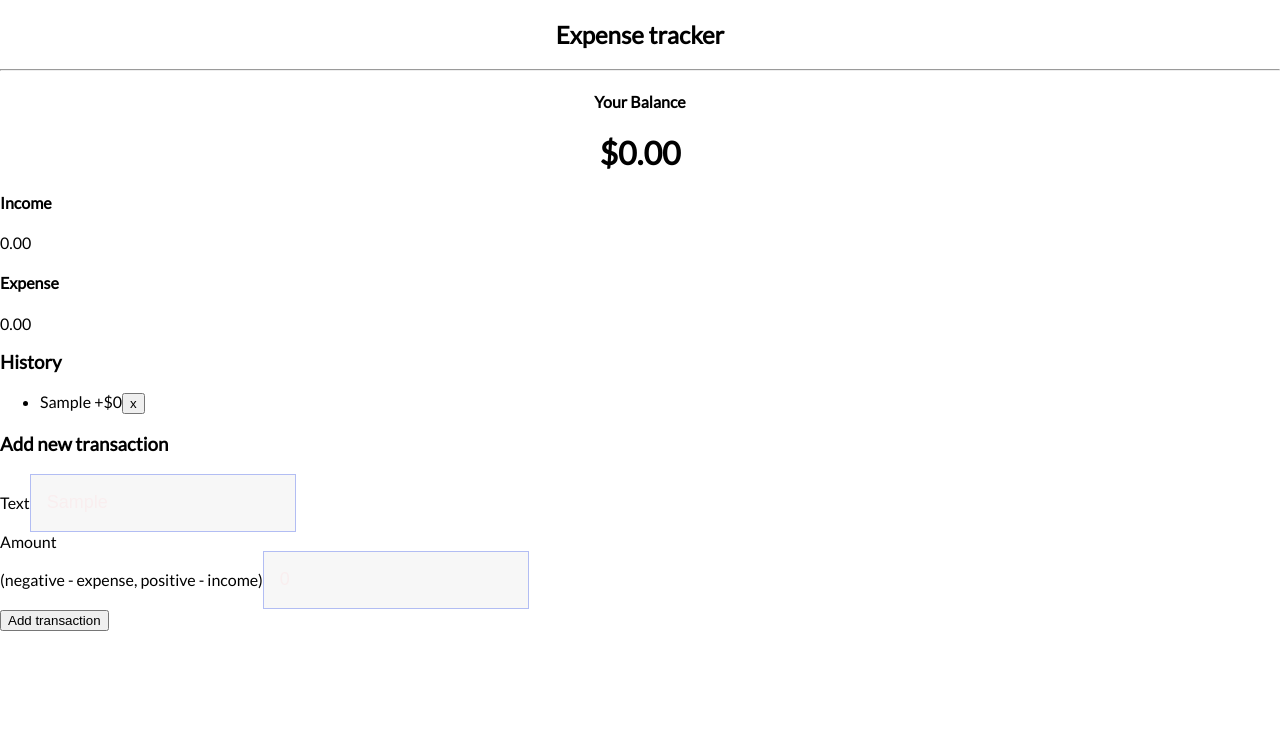
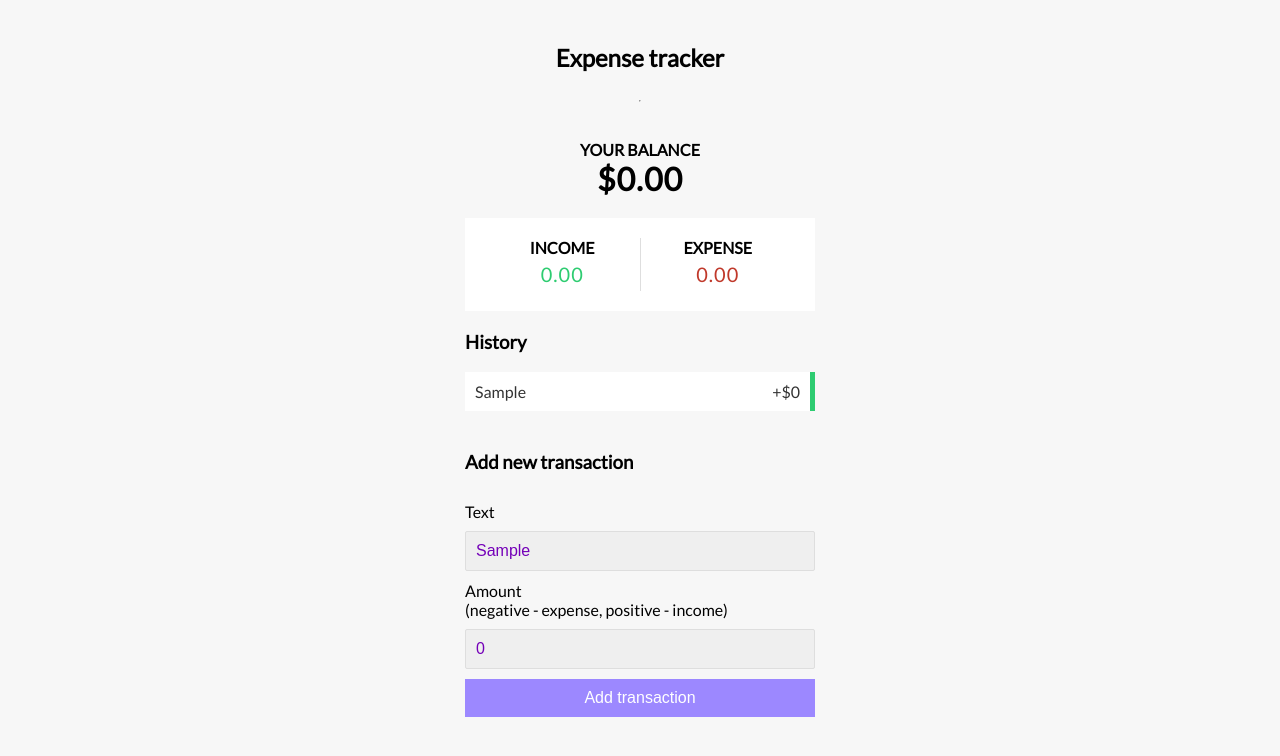
Before and after one commit to dommyrock/SignalRparser, a React (Create React App) app in the folder StreamOutputWebApp/client-app/: page /expenses in a window 1280 px wide. Both pictures are taken after typing "Sample" into the empty fields and a click on the button "Add transaction". Shown: the top 756 px of the page. Built offline with nearby package versions, Linux system fonts and the light colour scheme.

Commit message:
web-app replaced expenses.css with css module expenses.module.css so css doesnt leak to other components !

```diff
--- a/StreamOutputWebApp/client-app/src/components/ExpenseTracker/AddTransaction.jsx
+++ b/StreamOutputWebApp/client-app/src/components/ExpenseTracker/AddTransaction.jsx
@@ -1,6 +1,7 @@
 import React, { useState, useContext } from "react";
 import { GlobalContext } from "../../context-providers/GlobalContextProvider";
 import { uuidv4 } from "../../utils/helpers";
+import styles from "./expenses.module.css";
 
 export const AddTransaction = () => {
   const [text, setText] = useState("");
@@ -8,13 +9,13 @@ export const AddTransaction = () => {
 
   const { addTransaction } = useContext(GlobalContext);
 
-  const onSubmit = e => {
+  const onSubmit = (e) => {
     e.preventDefault();
 
     const newTransaction = {
       id: uuidv4(),
       text,
-      amount: +amount
+      amount: +amount,
     };
     console.log(newTransaction.id);
 
@@ -26,17 +27,31 @@ export const AddTransaction = () => {
       <h3>Add new transaction</h3>
       <form onSubmit={onSubmit}>
         <div className="form-control">
-          <label htmlFor="text">Text</label>
-          <input type="text" value={text} onChange={e => setText(e.target.value)} placeholder="Enter text..." />
+          <label className={styles.labelexpenses} htmlFor="text">
+            Text
+          </label>
+          <input
+            className={styles.inputexpenses}
+            type="text"
+            value={text}
+            onChange={(e) => setText(e.target.value)}
+            placeholder="Enter text..."
+          />
         </div>
         <div className="form-control">
-          <label htmlFor="amount">
+          <label className={styles.labelexpenses} htmlFor="amount">
             Amount <br />
             (negative - expense, positive - income)
           </label>
-          <input type="number" value={amount} onChange={e => setAmount(e.target.value)} placeholder="Enter amount..." />
+          <input
+            className={styles.inputexpenses}
+            type="number"
+            value={amount}
+            onChange={(e) => setAmount(e.target.value)}
+            placeholder="Enter amount..."
+          />
         </div>
-        <button className="btn">Add transaction</button>
+        <button className={styles.btnexpenses}>Add transaction</button>
       </form>
     </>
   );
--- a/StreamOutputWebApp/client-app/src/components/ExpenseTracker/Balance.jsx
+++ b/StreamOutputWebApp/client-app/src/components/ExpenseTracker/Balance.jsx
@@ -1,20 +1,24 @@
 import React, { useContext } from "react";
 import { GlobalContext } from "../../context-providers/GlobalContextProvider";
-
+import styles from "././expenses.module.css";
 const inlineCss = {
-  textAlign: "center"
+  textAlign: "center",
 };
 export const Balance = () => {
   const { transactions } = useContext(GlobalContext);
 
-  const amounts = transactions.map(transaction => transaction.amount);
+  const amounts = transactions.map((transaction) => transaction.amount);
 
   const total = amounts.reduce((acc, item) => (acc += item), 0).toFixed(2);
 
   return (
     <>
-      <h4 style={inlineCss}>Your Balance</h4>
-      <h1 style={inlineCss}>${total}</h1>
+      <h4 className={styles.h4expenses} style={inlineCss}>
+        Your Balance
+      </h4>
+      <h1 className={styles.h1expenses} style={inlineCss}>
+        ${total}
+      </h1>
     </>
   );
 };
--- a/StreamOutputWebApp/client-app/src/components/ExpenseTracker/ExpenseTracker.jsx
+++ b/StreamOutputWebApp/client-app/src/components/ExpenseTracker/ExpenseTracker.jsx
@@ -3,24 +3,26 @@ import { Balance } from "../ExpenseTracker/Balance";
 import { IncomeExpenses } from "../ExpenseTracker/IncomeExpenses";
 import { TransactionList } from "../ExpenseTracker/TransactionsList";
 import { AddTransaction } from "../ExpenseTracker/AddTransaction";
+//CSS module (localized css --modifies class names on render...so they are unique)
+import styles from "./expenses.module.css"; //https://create-react-app.dev/docs/adding-a-css-modules-stylesheet
 
-// import "./expenses.css"; //cascades all the way to parent....for scoped css use css modals,styled components
-
-const inlineCss = {
-  textAlign: "center",
-};
 const ExpenseTracker = () => {
   return (
     <>
+      <div className={styles.bodyexpenses}>
         <h2 style={inlineCss}>Expense tracker</h2>
         <hr />
-      <div className="container">
+        <div className={styles.expensescontainer}>
           <Balance />
           <IncomeExpenses />
           <TransactionList />
           <AddTransaction />
         </div>
+      </div>
     </>
   );
 };
+const inlineCss = {
+  textAlign: "center",
+};
 export default ExpenseTracker;
--- a/StreamOutputWebApp/client-app/src/components/ExpenseTracker/IncomeExpenses.jsx
+++ b/StreamOutputWebApp/client-app/src/components/ExpenseTracker/IncomeExpenses.jsx
@@ -1,27 +1,30 @@
 import React, { useContext } from "react";
 import { GlobalContext } from "../../context-providers/GlobalContextProvider";
+import styles from "./expenses.module.css";
 
 export const IncomeExpenses = () => {
   const { transactions } = useContext(GlobalContext);
 
-  const amounts = transactions.map(transaction => transaction.amount);
+  const amounts = transactions.map((transaction) => transaction.amount);
 
   const income = amounts
-    .filter(item => item > 0)
+    .filter((item) => item > 0)
     .reduce((acc, item) => (acc += item), 0)
     .toFixed(2);
 
-  const expense = (amounts.filter(item => item < 0).reduce((acc, item) => (acc += item), 0) * -1).toFixed(2);
+  const expense = (amounts.filter((item) => item < 0).reduce((acc, item) => (acc += item), 0) * -1).toFixed(2);
 
+  //TO DEFINE MORE css module classes use
+  //className={`${styles.description} ${styles.yellow}`}
   return (
-    <div className="inc-exp-container">
+    <div className={styles.inc_exp_container}>
       <div>
-        <h4>Income</h4>
-        <p className="money plus">{income}</p>
+        <h4 className={styles.h4expenses}>Income</h4>
+        <p className={`${styles.moneyexp} ${styles.plus}`}>{income}</p>
       </div>
       <div>
-        <h4>Expense</h4>
-        <p className="money minus">{expense}</p>
+        <h4 className={styles.h4expenses}>Expense</h4>
+        <p className={`${styles.moneyexp} ${styles.minus}`}>{expense}</p>
       </div>
     </div>
   );
--- a/StreamOutputWebApp/client-app/src/components/ExpenseTracker/Transaction.jsx
+++ b/StreamOutputWebApp/client-app/src/components/ExpenseTracker/Transaction.jsx
@@ -1,5 +1,6 @@
 import React, { useContext } from "react";
 import { GlobalContext } from "../../context-providers/GlobalContextProvider";
+import styles from "./expenses.module.css";
 
 export const Transaction = ({ transaction }) => {
   const { deleteTransaction } = useContext(GlobalContext);
@@ -7,12 +8,12 @@ export const Transaction = ({ transaction }) => {
   const sign = transaction.amount < 0 ? "-" : "+";
 
   return (
-    <li className={transaction.amount < 0 ? "minus" : "plus"}>
+    <li className={transaction.amount < 0 ? `${styles.minus}` : `${styles.plus}`}>
       {transaction.text}{" "}
       <span>
         {sign}${Math.abs(transaction.amount)}
       </span>
-      <button onClick={() => deleteTransaction(transaction.id)} className="delete-btn">
+      <button onClick={() => deleteTransaction(transaction.id)} className={styles.deletebtnexpenses}>
         x
       </button>
     </li>
--- a/StreamOutputWebApp/client-app/src/components/ExpenseTracker/TransactionsList.jsx
+++ b/StreamOutputWebApp/client-app/src/components/ExpenseTracker/TransactionsList.jsx
@@ -3,30 +3,31 @@ import { Transaction } from "./Transaction";
 import { GlobalContext } from "../../context-providers/GlobalContextProvider";
 import DragList from "../draggableComponent/DraggableLists";
 import { uuidv4 } from "../../utils/helpers";
+import styles from "./expenses.module.css";
 
 export const TransactionList = () => {
   const { transactions, tasksFromBackend } = useContext(GlobalContext); //this is the difference ....... i need to pass data from outside of this function like itemsFromBackend to items:
 
   //remember to spread so we get array of objects out (not the [objects], one level lower.)!
   const formated = [
-    ...transactions.map(object => {
+    ...transactions.map((object) => {
       console.log("new obj id: " + object.id);
 
       let newObj = {};
       newObj.id = object.id;
       newObj.content = object.text;
       return newObj;
-    })
+    }),
   ];
   const columnsFromBackend = {
     [uuidv4()]: {
       name: "Requested",
-      items: tasksFromBackend //TODO...look component structura and figure where to insert this DragList comp
+      items: tasksFromBackend, //TODO...look component structura and figure where to insert this DragList comp
     },
     [uuidv4()]: {
       name: "Done",
-      items: []
-    }
+      items: [],
+    },
     //uncomment to add more columns
     // [uuidv4()]: {
     //   name: "To do",
@@ -46,8 +47,8 @@ export const TransactionList = () => {
   return (
     <>
       <h3>History</h3>
-      <ul className="list">
-        {transactions.map(transaction => (
+      <ul className={styles.listexpenses}>
+        {transactions.map((transaction) => (
           <Transaction key={transaction.id} transaction={transaction} />
         ))}
       </ul>
--- a/StreamOutputWebApp/client-app/src/components/ExpenseTracker/expenses.css
+++ b/StreamOutputWebApp/client-app/src/components/ExpenseTracker/expenses.module.css
@@ -1,14 +1,14 @@
-@import url('https://fonts.googleapis.com/css?family=Lato&display=swap');
+@import url("https://fonts.googleapis.com/css?family=Lato&display=swap");
 
-:root {
+/* :root {
   --box-shadow: 0 1px 3px rgba(0, 0, 0, 0.12), 0 1px 2px rgba(0, 0, 0, 0.24);
-}
+} */
 
 * {
   box-sizing: border-box;
 }
 
-body {
+.bodyexpenses {
   background-color: #f7f7f7;
   display: flex;
   flex-direction: column;
@@ -16,31 +16,31 @@ body {
   justify-content: center;
   min-height: 100vh;
   margin: 0;
-  font-family: 'Lato', sans-serif;
+  font-family: "Lato", sans-serif;
 }
 
-.container {
+.expensescontainer {
   margin: 30px auto;
   width: 350px;
 }
 
-h1 {
+.h1expenses {
   letter-spacing: 1px;
   margin: 0;
 }
 
-h3 {
+.h3expenses {
   border-bottom: 1px solid #bbb;
   padding-bottom: 10px;
   margin: 40px 0 10px;
 }
 
-h4 {
+.h4expenses {
   margin: 0;
   text-transform: uppercase;
 }
 
-.inc-exp-container {
+.inc_exp_container {
   background-color: #fff;
   box-shadow: var(--box-shadow);
   padding: 20px;
@@ -49,45 +49,46 @@ h4 {
   margin: 20px 0;
 }
 
-.inc-exp-container > div {
+.inc_exp_container > div {
   flex: 1;
   text-align: center;
 }
 
-.inc-exp-container > div:first-of-type {
+.inc_exp_container > div:first-of-type {
   border-right: 1px solid #dedede;
 }
 
-.money {
+.moneyexp {
   font-size: 20px;
   letter-spacing: 1px;
   margin: 5px 0;
 }
 
-.money.plus {
+.moneyexp.plus {
   color: #2ecc71;
 }
 
-.money.minus {
+.moneyexp.minus {
   color: #c0392b;
 }
 
-label {
+.labelexpenses {
   display: inline-block;
   margin: 10px 0;
 }
 
-input[type='text'],
-input[type='number'] {
+.inputexpenses[type="text"],
+.inputexpenses[type="number"] {
   border: 1px solid #dedede;
   border-radius: 2px;
   display: block;
   font-size: 16px;
   padding: 10px;
   width: 100%;
+  color: #7400b8;
 }
 
-.btn {
+.btnexpenses {
   cursor: pointer;
   background-color: #9c88ff;
   box-shadow: var(--box-shadow);
@@ -100,18 +101,18 @@ input[type='number'] {
   width: 100%;
 }
 
-.btn:focus,
-.delete-btn:focus {
+.btnexpenses:focus,
+.deletebtnexpenses:focus {
   outline: 0;
 }
 
-.list {
+.listexpenses {
   list-style-type: none;
   padding: 0;
   margin-bottom: 40px;
 }
 
-.list li {
+.listexpenses li {
   background-color: #fff;
   box-shadow: var(--box-shadow);
   color: #333;
@@ -122,15 +123,15 @@ input[type='number'] {
   margin: 10px 0;
 }
 
-.list li.plus {
+.listexpenses li.plus {
   border-right: 5px solid #2ecc71;
 }
 
-.list li.minus {
+.listexpenses li.minus {
   border-right: 5px solid #c0392b;
 }
 
-.delete-btn {
+.deletebtnexpenses {
   cursor: pointer;
   background-color: #e74c3c;
   border: 0;
@@ -146,6 +147,6 @@ input[type='number'] {
   transition: opacity 0.3s ease;
 }
 
-.list li:hover .delete-btn {
+.listexpenses li:hover .deletebtnexpenses {
   opacity: 1;
 }
--- a/StreamOutputWebApp/client-app/src/components/SignalrStream/Stream.jsx
+++ b/StreamOutputWebApp/client-app/src/components/SignalrStream/Stream.jsx
@@ -2,6 +2,7 @@ import React, { useState, useEffect } from "react";
 //import { HubConnection, HubConnectionBuilder, LogLevel, HubConnectionState } from "@aspnet/signalr"; dont need this npm
 //import { MessagePackHubProtocol } from '@aspnet/signalr-protocol-msgpack'; add npm if i want to switch protocols
 import "./stream.css"; //make strict unique classes to keep css local or styledComponents(example@ https://github.com/ashokdudhade/todo-with-hooks/blob/master/src/components/ToDoHome.js)
+import styles from "../ExpenseTracker/expenses.module.css";
 const signalR = require("@microsoft/signalr");
 
 //Todo , could import data to some graph that displays number of msgs incoming per sec,min ... total count ...
@@ -19,7 +20,7 @@ const SignalRStream = () => {
         .build();
 
       //client reconnected  -
-      connection.onreconnected(async function() {
+      connection.onreconnected(async function () {
         //const connectedClients = await connection.invoke("ListStreams");
         const connectedClients = await connection.invoke("GetSensorNames");
         connectedClients.forEach(subscribeToSensor);
@@ -29,7 +30,7 @@ const SignalRStream = () => {
         //start conn
         await connection.start();
         //const connectedClients = await connection.invoke("ListStreams"); //V1
-        const sensorNames = await connection.invoke("GetSensorNames").catch(err => console.error(err.toString()));
+        const sensorNames = await connection.invoke("GetSensorNames").catch((err) => console.error(err.toString()));
         sensorNames.forEach(subscribeToSensor);
         connection.on("SensorAdded", subscribeToSensor);
       } catch (error) {
@@ -39,7 +40,7 @@ const SignalRStream = () => {
         console.log(`Client: ${sensorName} Subscribed! -->Starting to read data produced by ${sensorName}`);
 
         connection.stream("GetSensorData", sensorName).subscribe({
-          next: item => {
+          next: (item) => {
             console.log(item);
             //conditionaly render diff styles for incoming data containers
             const btn = document.createElement("button");
@@ -73,14 +74,14 @@ const SignalRStream = () => {
             btn.textContent = `${sensorName} Stream Completed.`;
             document.getElementById("messagesList").appendChild(btn);
           },
-          error: err => {
+          error: (err) => {
             console.log(`${sensorName} error: "${err}"`);
             var btn = document.createElement("btn");
             btn.className = "buttonPink";
 
             btn.textContent = err;
             document.getElementById("messagesList").appendChild(btn);
-          }
+          },
         });
       }
 
@@ -90,7 +91,7 @@ const SignalRStream = () => {
       //   });
 
       //metod on "StreamOutputHubV2" --> "PublishSensorData" method
-      connection.on("StreamRemoved", stream => {
+      connection.on("StreamRemoved", (stream) => {
         console.log("Stream removed(Client ended stream). Disconnecting client now...");
         console.log(stream);
       });
@@ -109,7 +110,7 @@ const SignalRStream = () => {
   // [] -->specifies that we will be calling this effect only when the component first mounts.
   return (
     <>
-      <div className="inc-exp-container">
+      <div className={styles.inc_exp_container}>
         <h1>SignalR Stream component</h1>
       </div>
       <div id="messagesList"></div>
```
Lines whose indentation alone changed are shown as unchanged.
